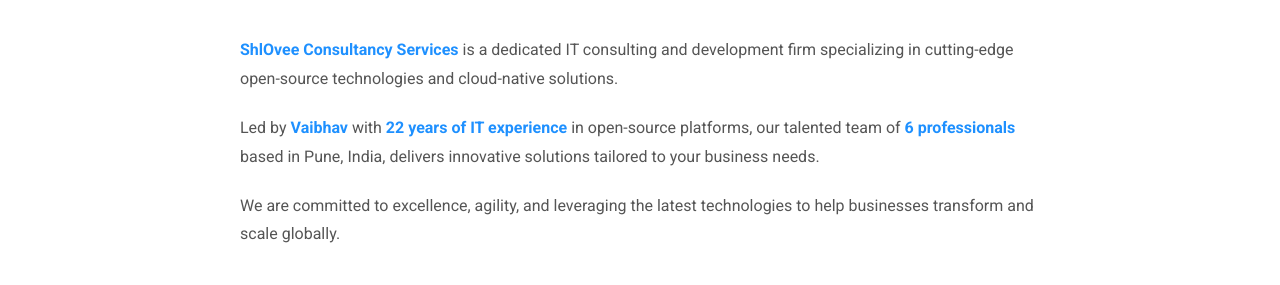
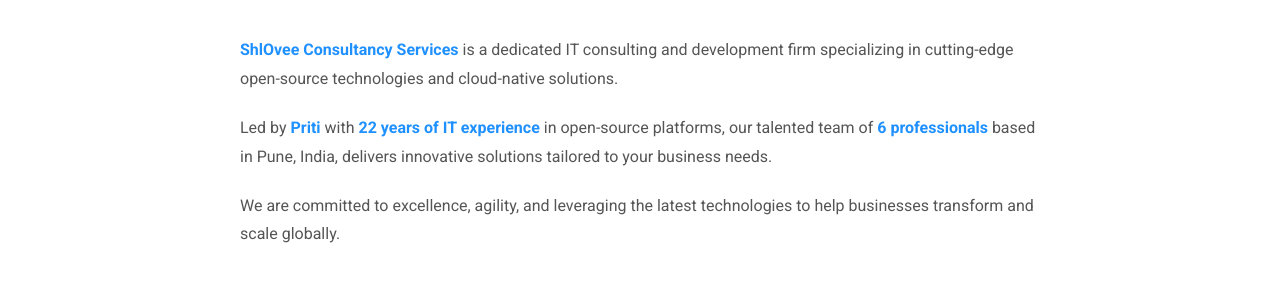
Before and after one commit to learnwithvaibhavm/scs_website, a plain HTML site: page index.html in a window 1280 px wide. Shown: the part 515-800 px from the top of the page. Drawn offline with Linux system fonts and the light colour scheme.

Commit message:
Change team lead name in About Us section
Updated the team lead name from 'Vaibhav' to 'Priti' in the About Us section.

```diff
--- a/index.html
+++ b/index.html
@@ -49,7 +49,7 @@
                         specializing in cutting-edge open-source technologies and cloud-native solutions.
                     </p>
                     <p>
-                        Led by <strong>Vaibhav</strong> with <strong>22 years of IT experience</strong> in
+                        Led by <strong>Priti</strong> with <strong>22 years of IT experience</strong> in
                         open-source platforms, our talented team of <strong>6 professionals</strong> based in Pune, India,
                         delivers innovative solutions tailored to your business needs.
                     </p>
```
